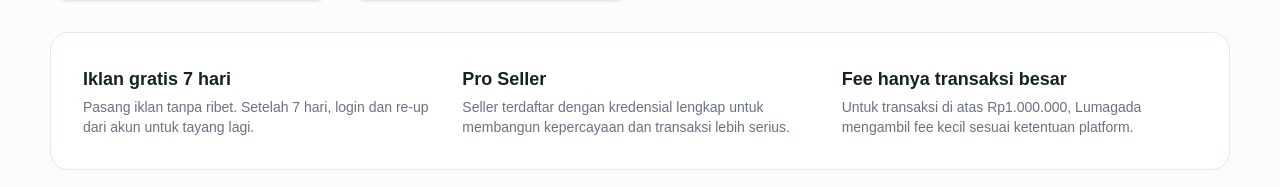
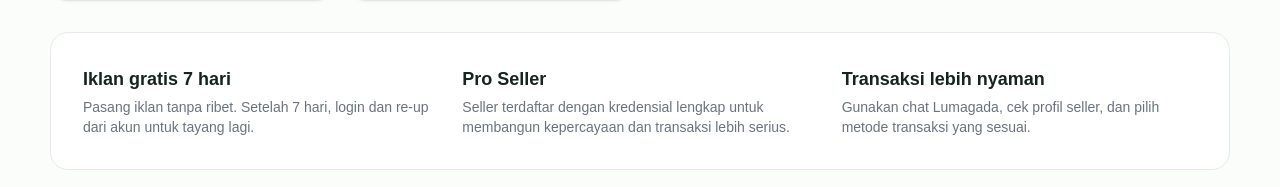
Before and after one commit to odhot/lumagada, a Next.js app: page / in a window 1280 px wide. Shown: the part 1674-1861 px from the top of the page. Built offline with nearby package versions, Linux system fonts and the light colour scheme.

Commit message:
Hide platform fee details from homepage

```diff
--- a/app/page.tsx
+++ b/app/page.tsx
@@ -22,7 +22,7 @@
   </div></div></section>
   <section className="container py-10"><div><h2 className="text-2xl font-black">Kategori</h2><p className="text-gray-500 text-sm mt-1">Mau cari apa? Kemungkinan besar ada.</p></div><div className="grid grid-cols-4 sm:grid-cols-6 md:grid-cols-12 gap-3 mt-6">{categories.map(([icon,name,slug])=><Link href={`/?q=${slug}`} key={slug} className="card p-3 text-center hover:border-green-300 hover:bg-green-50 transition"><div className="text-2xl">{icon}</div><div className="text-xs font-bold mt-2 leading-tight">{name}</div></Link>)}</div></section>
   <section className="container pb-8"><div className="flex items-end justify-between"><div><h2 className="text-2xl font-black">Pilihan untukmu</h2><p className="text-gray-500 text-sm mt-1">Iklan dari berbagai kota di Indonesia</p></div><button type="button" className="text-green-700 font-bold text-sm flex items-center">Lihat semua <ChevronRight className="w-4 h-4"/></button></div><div className="grid grid-cols-2 md:grid-cols-3 lg:grid-cols-4 gap-4 mt-6">{filtered.map(x=><ListingCard item={x} key={x.id}/>)}</div></section>
-  <section className="container pb-12"><div className="card p-6 md:p-8 bg-white"><div className="grid md:grid-cols-3 gap-6"><div><b className="text-lg">Iklan gratis 7 hari</b><p className="text-gray-500 text-sm mt-1">Pasang iklan tanpa ribet. Setelah 7 hari, login dan re-up dari akun untuk tayang lagi.</p></div><div><b className="text-lg">Pro Seller</b><p className="text-gray-500 text-sm mt-1">Seller terdaftar dengan kredensial lengkap untuk membangun kepercayaan dan transaksi lebih serius.</p></div><div><b className="text-lg">Fee hanya transaksi besar</b><p className="text-gray-500 text-sm mt-1">Untuk transaksi di atas Rp1.000.000, Lumagada mengambil fee kecil sesuai ketentuan platform.</p></div></div></div></section>
+  <section className="container pb-12"><div className="card p-6 md:p-8 bg-white"><div className="grid md:grid-cols-3 gap-6"><div><b className="text-lg">Iklan gratis 7 hari</b><p className="text-gray-500 text-sm mt-1">Pasang iklan tanpa ribet. Setelah 7 hari, login dan re-up dari akun untuk tayang lagi.</p></div><div><b className="text-lg">Pro Seller</b><p className="text-gray-500 text-sm mt-1">Seller terdaftar dengan kredensial lengkap untuk membangun kepercayaan dan transaksi lebih serius.</p></div><div><b className="text-lg">Transaksi lebih nyaman</b><p className="text-gray-500 text-sm mt-1">Gunakan chat Lumagada, cek profil seller, dan pilih metode transaksi yang sesuai.</p></div></div></div></section>
   <section className="bg-[#15251d] text-white mt-2"><div className="container py-12 grid md:grid-cols-3 gap-8"><div className="flex gap-4"><ShieldCheck/><div><b>Transaksi lebih aman</b><p className="text-white/60 text-sm mt-1">Profil seller dan panduan keamanan membantu transaksi lebih nyaman.</p></div></div><div className="flex gap-4"><Truck/><div><b>COD & pengiriman</b><p className="text-white/60 text-sm mt-1">Pilih metode transaksi yang sesuai kebutuhan.</p></div></div><div className="flex gap-4"><MessageCircle/><div><b>Chat penjual</b><p className="text-white/60 text-sm mt-1">Tanya detail sebelum membuat keputusan.</p></div></div></div></section>
  </main>
 }
```
